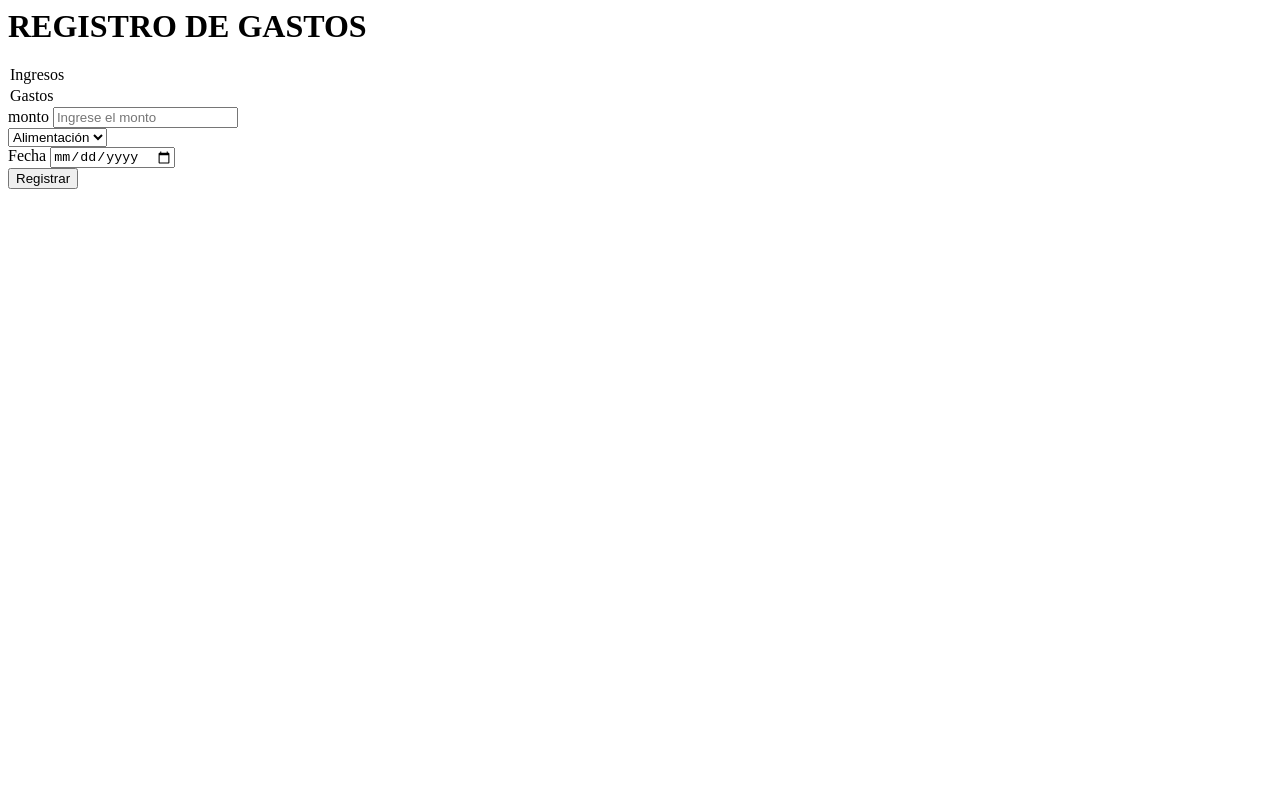
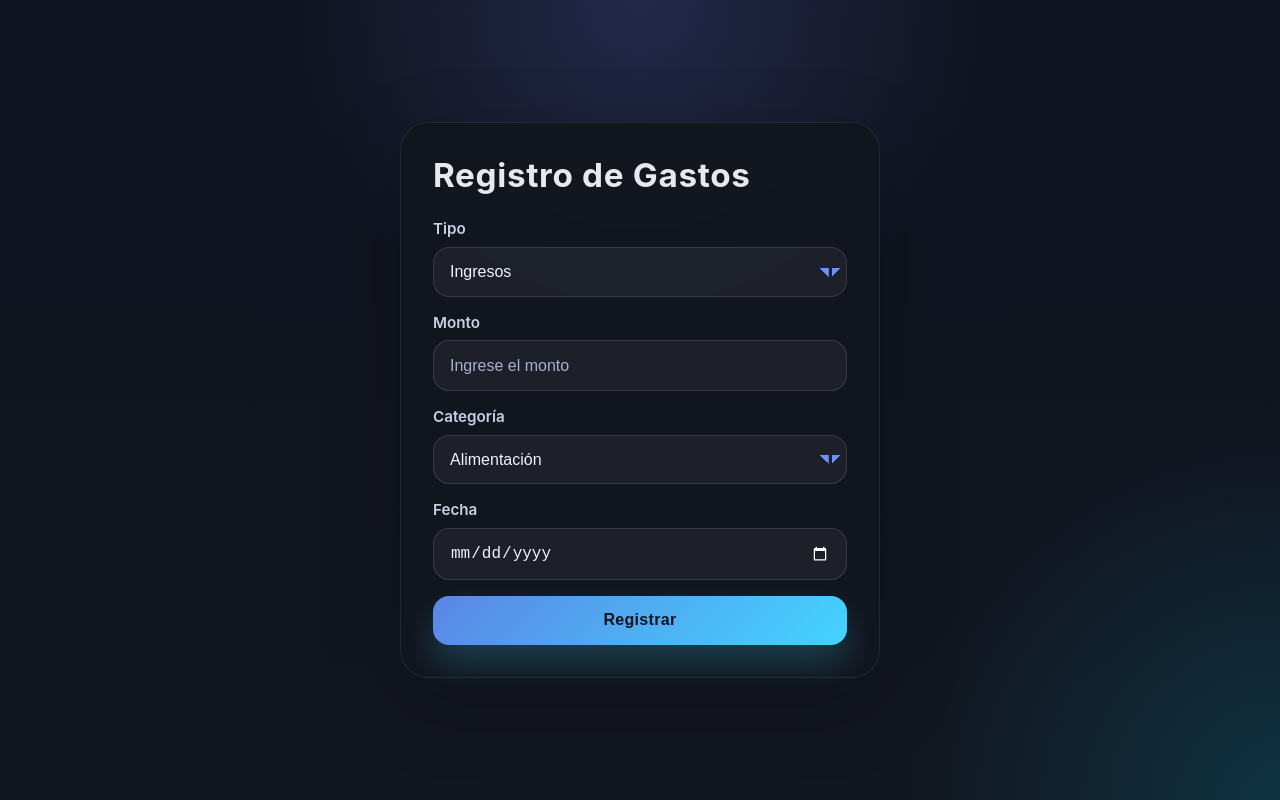
Before and after one commit to samuelpena-oss/ingresos, a plain HTML site: page frontend/index.html in a window 1280 px wide. Drawn offline with Linux system fonts and the light colour scheme.

Commit message:
decoracion

```diff
--- a/frontend/css/styls.css
+++ b/frontend/css/styls.css
@@ -0,0 +1,115 @@
+/* Estilos para el formulario de registro de gastos */
+:root {
+    color-scheme: dark;
+    color: #f4f5f7;
+    background-color: #12161f;
+    font-family: Inter, system-ui, -apple-system, BlinkMacSystemFont, "Segoe UI", sans-serif;
+}
+
+* {
+    box-sizing: border-box;
+}
+
+html, body {
+    margin: 0;
+    min-height: 100%;
+}
+
+body {
+    display: grid;
+    place-items: center;
+    min-height: 100vh;
+    padding: 1.5rem;
+    background: radial-gradient(circle at top, rgba(58, 68, 123, 0.45), transparent 35%),
+                radial-gradient(circle at bottom right, rgba(0, 198, 255, 0.16), transparent 25%),
+                linear-gradient(180deg, #0f1320 0%, #12161f 100%);
+}
+
+.app-shell {
+    width: min(100%, 480px);
+}
+
+.card {
+    background: rgba(18, 22, 31, 0.96);
+    border: 1px solid rgba(255, 255, 255, 0.08);
+    border-radius: 28px;
+    padding: 2rem;
+    box-shadow: 0 24px 80px rgba(0, 0, 0, 0.22);
+    backdrop-filter: blur(18px);
+}
+
+h1 {
+    margin: 0 0 1.5rem;
+    font-size: clamp(1.8rem, 2.6vw, 2.8rem);
+    letter-spacing: 0.02em;
+    color: #e7e9ef;
+}
+
+.formulario {
+    display: grid;
+    gap: 1rem;
+}
+
+.campo {
+    display: grid;
+    gap: 0.55rem;
+}
+
+label {
+    font-size: 0.95rem;
+    font-weight: 600;
+    color: #c8d1e5;
+}
+
+input,
+select,
+button {
+    width: 100%;
+    border-radius: 16px;
+    border: 1px solid rgba(255, 255, 255, 0.12);
+    padding: 0.95rem 1rem;
+    font-size: 1rem;
+    background: rgba(255, 255, 255, 0.05);
+    color: #eff2ff;
+}
+
+input::placeholder {
+    color: #a6b1d1;
+}
+
+select {
+    appearance: none;
+    background-image: linear-gradient(45deg, transparent 50%, #6c90ff 50%),
+                      linear-gradient(135deg, #6c90ff 50%, transparent 50%);
+    background-position: calc(100% - 1.1rem) center, calc(100% - 0.35rem) center;
+    background-size: 0.55rem 0.55rem;
+    background-repeat: no-repeat;
+}
+
+button {
+    cursor: pointer;
+    border: none;
+    font-weight: 700;
+    letter-spacing: 0.02em;
+    background: linear-gradient(135deg, #5b86e5 0%, #43d4ff 100%);
+    box-shadow: 0 18px 35px rgba(67, 212, 255, 0.22);
+    color: #10151f;
+    transition: transform 180ms ease, box-shadow 180ms ease;
+}
+
+button:hover,
+button:focus-visible {
+    transform: translateY(-1px);
+    box-shadow: 0 20px 40px rgba(67, 212, 255, 0.28);
+    outline: none;
+}
+
+button:active {
+    transform: translateY(0);
+}
+
+@media (max-width: 480px) {
+    .card {
+        padding: 1.5rem;
+    }
+}
--- a/frontend/index.html
+++ b/frontend/index.html
@@ -1,19 +1,29 @@
-<! doctype html>
-<html lang="en">
+<!DOCTYPE html>
+<html lang="es">
 <head>
-    <title>REGISTRO DE GASTOS</title>
+    <meta charset="UTF-8">
+    <meta name="viewport" content="width=device-width, initial-scale=1.0">
+    <title>Registro de Gastos</title>
+    <link rel="stylesheet" href="css/styls.css">
 </head>
 <body>
-    <h1>REGISTRO DE GASTOS</h1>
-    <div class ="formulario">
+    <main class="app-shell">
+        <section class="card">
+            <h1>Registro de Gastos</h1>
+            <form class="formulario">
                 <div class="campo">
+                    <label for="tipo">Tipo</label>
+                    <select name="tipo" id="tipo">
                         <option value="ingresos">Ingresos</option>
                         <option value="gastos">Gastos</option>
-        </div>
-        <label for="monto" class="campo" >monto</label>
-        <input type="number" id="monto" name="monto" placeholder="Ingrese el monto">
+                    </select>
                 </div>
                 <div class="campo">
+                    <label for="monto">Monto</label>
+                    <input type="number" id="monto" name="monto" placeholder="Ingrese el monto" min="0" step="0.01">
+                </div>
+                <div class="campo">
+                    <label for="categoria">Categoría</label>
                     <select name="categoria" id="categoria">
                         <option value="alimentacion">Alimentación</option>
                         <option value="transporte">Transporte</option>
@@ -23,9 +33,12 @@
                     </select>
                 </div>
                 <div class="campo">
-        <label for="fecha" class="campo">Fecha</label>
+                    <label for="fecha">Fecha</label>
                     <input type="date" id="fecha" name="fecha">
                 </div>
-    <button type="submit" class="campo">Registrar</button>
+                <button type="submit">Registrar</button>
+            </form>
+        </section>
+    </main>
 </body>
 </html>
```
Lines whose indentation alone changed are shown as unchanged.
